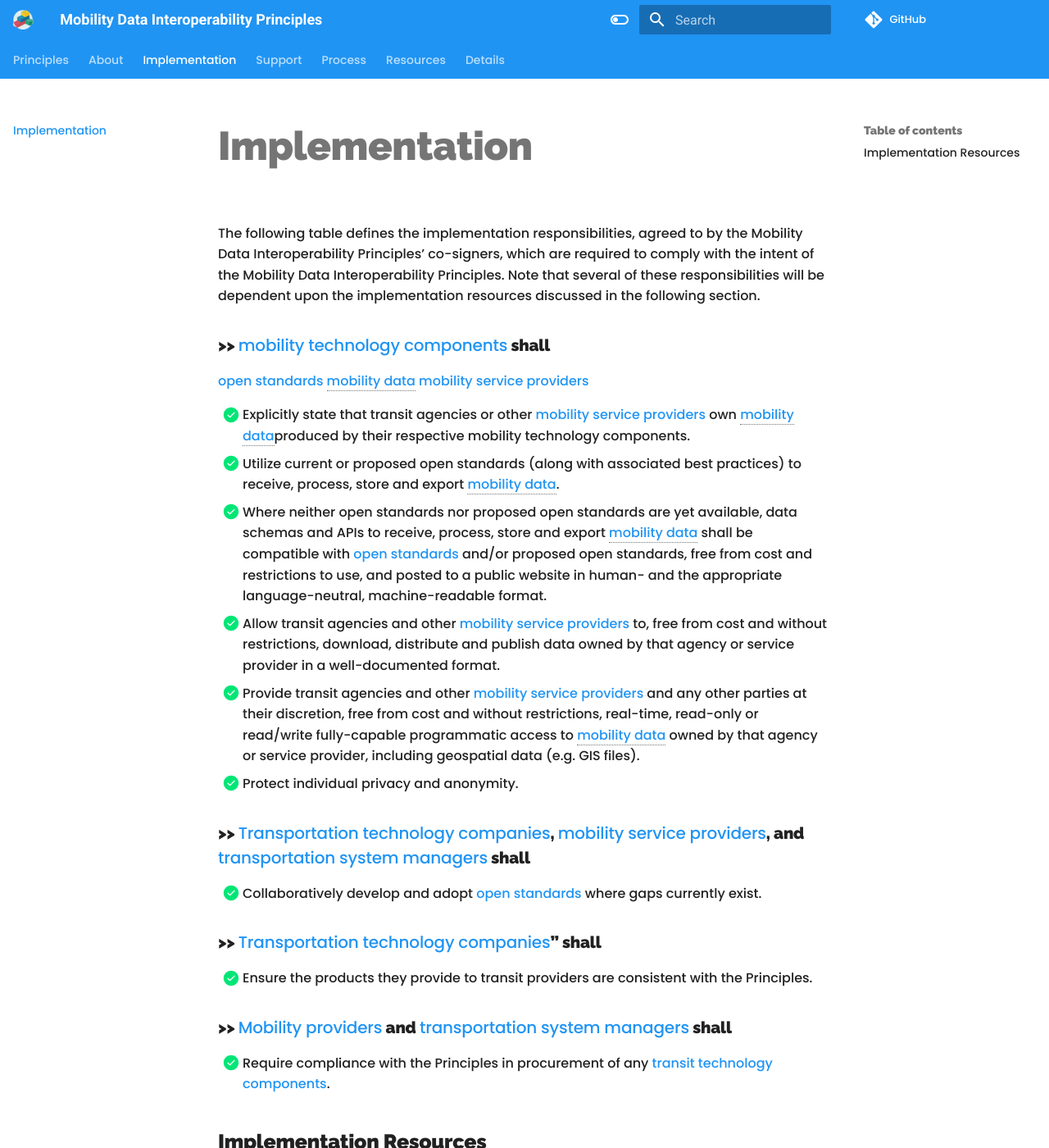
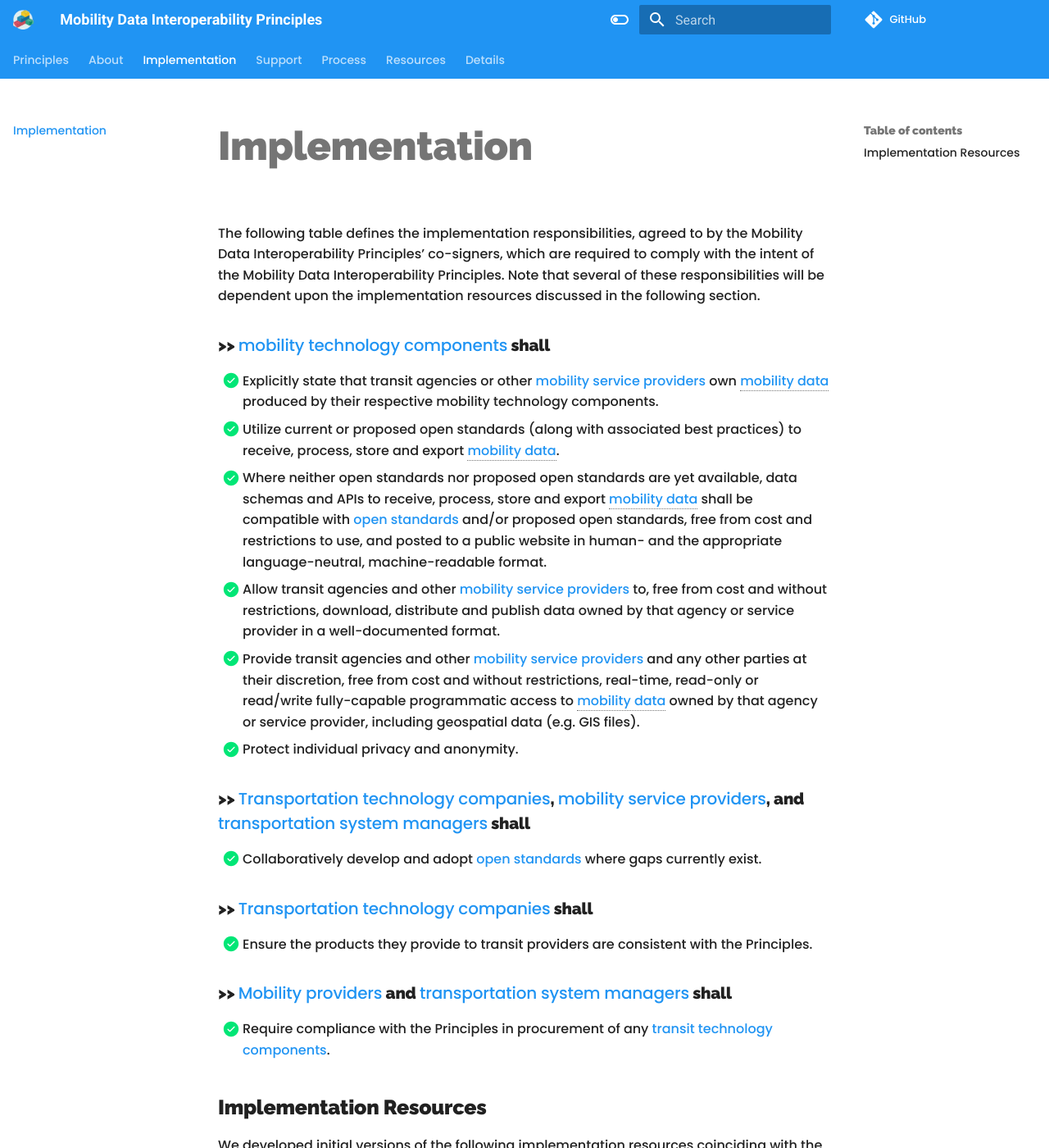
Before and after one commit to interoperable-mobility/principles, an MkDocs documentation site: the page built from docs/implementation.md, in a window 1280 px wide and 1400 px high. Shown: the whole window at 82% size. Built offline with MkDocs 1.6.1 and Material for MkDocs 9.7.7, drawn with Linux system fonts in a browser that asks for light colours; nearby versions of some CDN libraries; comment, search, counter and statistics services are not loaded.

Commit message:
Typos :-/

```diff
--- a/docs/implementation.md
+++ b/docs/implementation.md
@@ -4,11 +4,7 @@
 
 ### \>> [mobility technology components](definitions.md#mobility_technology_component) shall
 
-[open standards](definitions.md#open_standard)
-[mobility data](definitions.md#mobility_data)
-[mobility service providers](definitions.md#mobility_service_provider)
-
-- [x]  Explicitly state that transit agencies or other [mobility service providers](definitions.md#mobility_service_provider) own [mobility data](definitions.md#mobility_data)produced by their respective mobility technology components.
+- [x]  Explicitly state that transit agencies or other [mobility service providers](definitions.md#mobility_service_provider) own [mobility data](definitions.md#mobility_data) produced by their respective mobility technology components.
 - [x]  Utilize current or proposed open standards (along with associated best practices) to receive, process, store and export [mobility data](definitions.md#mobility_data).
 - [x]  Where neither open standards nor proposed open standards are yet available, data schemas and APIs to receive, process, store and export [mobility data](definitions.md#mobility_data) shall be compatible with [open standards](definitions.md#open_standard) and/or proposed open standards, free from cost and restrictions to use, and posted to a public website in human- and the appropriate language-neutral, machine-readable format.
 - [x]  Allow transit agencies and other [mobility service providers](definitions.md#mobility_service_provider) to, free from cost and without restrictions, download, distribute and publish data owned by that agency or service provider in a well-documented format.
@@ -19,7 +15,7 @@
 
 - [x]  Collaboratively develop and adopt [open standards](definitions.md#open_standard) where gaps currently exist.
 
-### \>> [Transportation technology companies](definitions.md#transportation_technology_company)" shall
+### \>> [Transportation technology companies](definitions.md#transportation_technology_company) shall
 
 - [x]  Ensure the products they provide to transit providers are consistent with the Principles.
 
```
